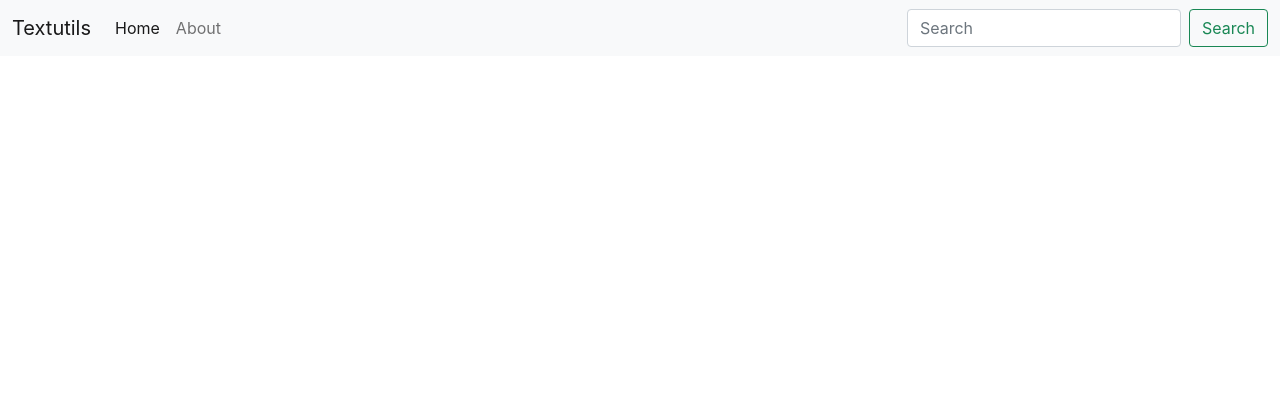
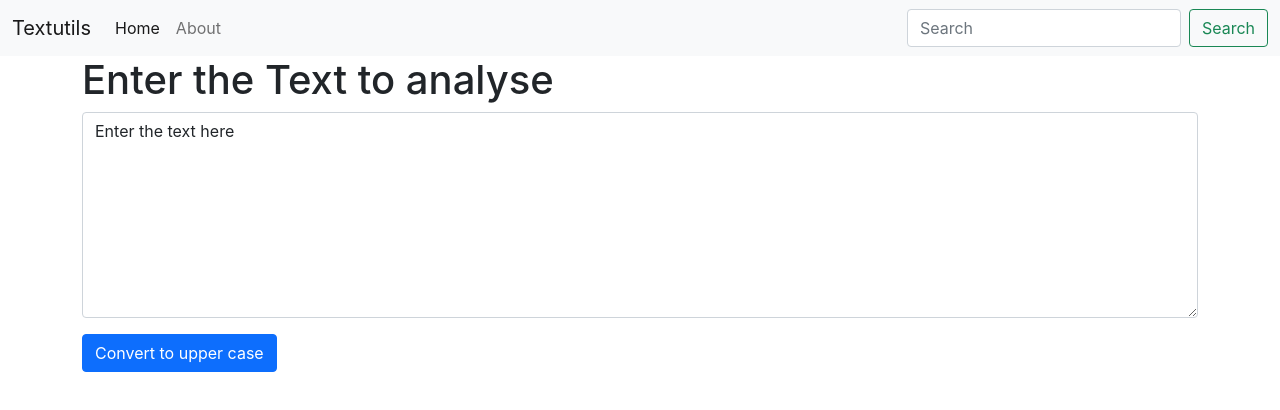
Before and after one commit to mushi1155/my-app, a React (Create React App) app: page / in a window 1280 px wide. Shown: the top 410 px of the page. Built offline with nearby package versions, Linux system fonts and the light colour scheme.

Commit message:
added new features

```diff
--- a/src/App.js
+++ b/src/App.js
@@ -1,12 +1,19 @@
 
 import './App.css';
 import Navbar from './Components/Navbar';
+import TextForm from './Components/TextForm';
 
 function App() {
   return (
     <>
 
-<Navbar title="Textutils"/>
+    <Navbar title="Textutils"/>
+    <div className="container" my-3 >
+      <TextForm heading= "Enter the Text to analyse"/>
+
+    </div>
+
+
     </>
   );
 }
--- /dev/null
+++ b/src/Components/TextForm.js
@@ -0,0 +1,26 @@
+import React, {useState} from 'react'
+
+export default function TextForm(props) {
+    const handleUpClick=()=>{
+        console.log("Uppercase was clicked")
+        setText("You have clicked on handlupclick")
+    }
+    const handleOnChange=()=>{
+        console.log("on change")
+    }
+
+    const[text , setText]= useState("Enter the text here");
+
+    return (
+
+        <div>
+            <h1>{props.heading}</h1>
+            <div className="mb-3">
+            <textarea className="form-control" value={text} onChange={handleOnChange} id="myBox"  rows="8"></textarea>
+            </div>
+            <button className="btn btn-primary" onClick={handleUpClick}>Convert to upper case</button>
+
+
+        </div>
+  )
+}
```
